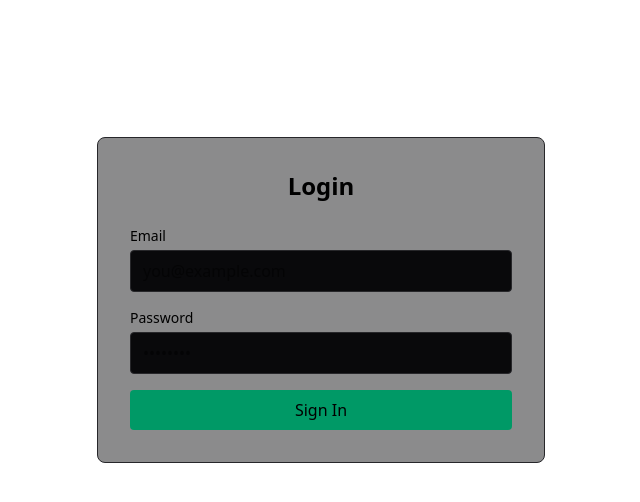
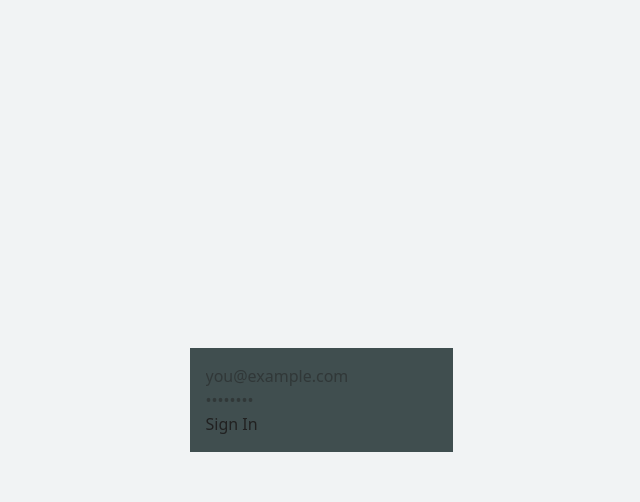
Before and after one commit to JLSed/filechain, a SvelteKit app: page /login in a window 1280 px wide. Shown: the top 502 px of the page, without its empty margins (319-959 px from the left). Built offline with nearby package versions, Linux system fonts and the light colour scheme; no server answers.

Commit message:
setting up tailwind and cleaning ui

```diff
--- a/package.json
+++ b/package.json
@@ -4,7 +4,7 @@
 	"version": "0.0.1",
 	"type": "module",
 	"scripts": {
-		"dev": "vite dev",
+		"dev": "vite dev --host",
 		"build": "vite build",
 		"preview": "vite preview",
 		"prepare": "svelte-kit sync || echo ''",
--- /dev/null
+++ b/src/lib/components/LoginForm.svelte
@@ -0,0 +1,46 @@
+<script lang="ts">
+	import { createBrowserClient } from '$lib/services/supabase/client';
+	import { goto } from '$app/navigation';
+
+	const supabase = createBrowserClient();
+	let loading = $state(false);
+	let email = $state('');
+	let password = $state('');
+
+	async function handleLogin(e: Event) {
+		e.preventDefault();
+		loading = true;
+
+		const { error } = await supabase.auth.signInWithPassword({
+			email,
+			password
+		});
+
+		if (!error) {
+			goto('/dashboard');
+		} else {
+			console.error(error);
+		}
+		loading = false;
+	}
+</script>
+
+<div class="">
+	<form onsubmit={handleLogin}>
+		<div>
+			<label>
+				<input type="email" id="email" bind:value={email} placeholder="you@example.com" />
+			</label>
+		</div>
+
+		<div>
+			<label>
+				<input type="password" id="password" bind:value={password} placeholder="••••••••" />
+			</label>
+		</div>
+
+		<button type="submit" disabled={loading}>
+			{loading ? 'Signing in...' : 'Sign In'}
+		</button>
+	</form>
+</div>
--- a/src/routes/dashboard/+page.svelte
+++ b/src/routes/dashboard/+page.svelte
@@ -3,11 +3,11 @@
 
 	// `data.session` and `data.user` are automatically passed down
 	// from your root +layout.server.ts
-	let { user } = data;
+	const user = $derived(data.user);
 </script>
 
 <div class="mx-auto max-w-4xl p-8">
-	<h1 class="mb-6 text-3xl font-bold">Dashboard</h1>
+	<h1 class="">Dashboard 3</h1>
 
 	<div class="rounded-lg border border-zinc-800 bg-zinc-900 p-6 shadow-xl">
 		<h2 class="mb-4 text-xl font-semibold text-emerald-400">Secure Session Active</h2>
--- a/src/routes/layout.css
+++ b/src/routes/layout.css
@@ -1 +1,58 @@
 @import 'tailwindcss';
+@theme {
+	--text-step--2: clamp(0.7813rem, 0.7736rem + 0.0341vw, 0.8rem);
+	--text-step--1: clamp(0.9375rem, 0.9119rem + 0.1136vw, 1rem);
+	--text-step-0: clamp(1.125rem, 1.0739rem + 0.2273vw, 1.25rem);
+	--text-step-1: clamp(1.35rem, 1.2631rem + 0.3864vw, 1.5625rem);
+	--text-step-2: clamp(1.62rem, 1.4837rem + 0.6057vw, 1.9531rem);
+	--text-step-3: clamp(1.944rem, 1.7405rem + 0.9044vw, 2.4414rem);
+	--text-step-4: clamp(2.3328rem, 2.0387rem + 1.3072vw, 3.0518rem);
+	--text-step-5: clamp(2.7994rem, 2.384rem + 1.8461vw, 3.8147rem);
+
+	--color-primary: #404e4f;
+	--color-secondary: #eb9244;
+	--color-foreground: #212121;
+	--color-background: #f1f3f4;
+
+	--spacing-3xs: clamp(0.3125rem, 0.3125rem + 0vw, 0.3125rem);
+	--spacing-2xs: clamp(0.5625rem, 0.5369rem + 0.1136vw, 0.625rem);
+	--spacing-xs: clamp(0.875rem, 0.8494rem + 0.1136vw, 0.9375rem);
+	--spacing-s: clamp(1.125rem, 1.0739rem + 0.2273vw, 1.25rem);
+	--spacing-m: clamp(1.6875rem, 1.6108rem + 0.3409vw, 1.875rem);
+	--spacing-l: clamp(2.25rem, 2.1477rem + 0.4545vw, 2.5rem);
+	--spacing-xl: clamp(3.375rem, 3.2216rem + 0.6818vw, 3.75rem);
+	--spacing-2xl: clamp(4.5rem, 4.2955rem + 0.9091vw, 5rem);
+	--spacing-3xl: clamp(6.75rem, 6.4432rem + 1.3636vw, 7.5rem);
+}
+
+body {
+	@apply bg-background text-foreground;
+}
+
+h1 {
+	@apply text-step-5;
+}
+
+h2 {
+	@apply text-step-4;
+}
+h3 {
+	@apply text-step-3;
+}
+h4 {
+	@apply text-step-2;
+}
+h5 {
+	@apply text-step-1;
+}
+h6 {
+	@apply text-step-0;
+}
+p {
+	@apply text-step--1;
+}
+
+small,
+.text-small {
+	@apply text-step--2;
+}
--- a/src/routes/login/+page.svelte
+++ b/src/routes/login/+page.svelte
@@ -1,64 +1,9 @@
-<script lang="ts">
-	import { createBrowserClient } from '$lib/services/supabase/client';
-	import { goto } from '$app/navigation';
-
-	const supabase = createBrowserClient();
-	let loading = $state(false);
-	let email = $state('');
-	let password = $state('');
-
-	async function handleLogin(e: Event) {
-		e.preventDefault();
-		loading = true;
-
-		const { error } = await supabase.auth.signInWithPassword({
-			email,
-			password
-		});
-
-		if (!error) {
-			goto('/dashboard');
-		} else {
-			console.error(error);
-		}
-		loading = false;
-	}
+<script>
+	import LoginForm from '$lib/components/LoginForm.svelte';
 </script>
 
-<div class="flex min-h-[calc(100vh-200px)] flex-col items-center justify-center">
-	<div class="w-full max-w-md rounded-lg border border-zinc-800 bg-zinc-900/50 p-8">
-		<h1 class="mb-6 text-center text-2xl font-bold">Login</h1>
-
-		<form onsubmit={handleLogin} class="space-y-4">
-			<div>
-				<label class="mb-1 block text-sm font-medium" for="email">Email</label>
-				<input
-					type="email"
-					id="email"
-					bind:value={email}
-					class="w-full rounded border border-zinc-800 bg-zinc-950 px-3 py-2 focus:ring-2 focus:ring-emerald-500 focus:outline-none"
-					placeholder="you@example.com"
-				/>
-			</div>
-
-			<div>
-				<label class="mb-1 block text-sm font-medium" for="password">Password</label>
-				<input
-					type="password"
-					id="password"
-					bind:value={password}
-					class="w-full rounded border border-zinc-800 bg-zinc-950 px-3 py-2 focus:ring-2 focus:ring-emerald-500 focus:outline-none"
-					placeholder="••••••••"
-				/>
-			</div>
-
-			<button
-				type="submit"
-				disabled={loading}
-				class="w-full rounded bg-emerald-600 px-4 py-2 font-medium transition-colors hover:bg-emerald-500 disabled:opacity-50"
-			>
-				{loading ? 'Signing in...' : 'Sign In'}
-			</button>
-		</form>
+<div class="flex h-screen items-center justify-center">
+	<div class="bg-primary p-4">
+		<LoginForm />
 	</div>
 </div>
```
